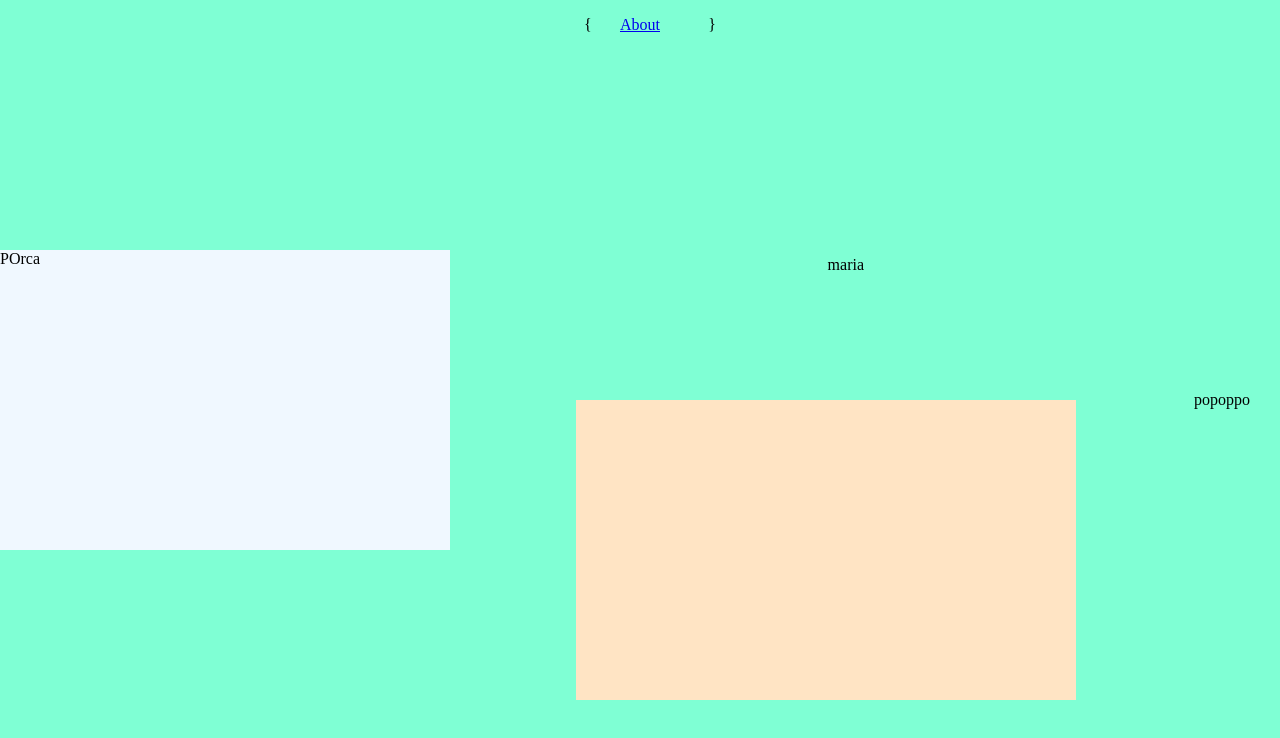
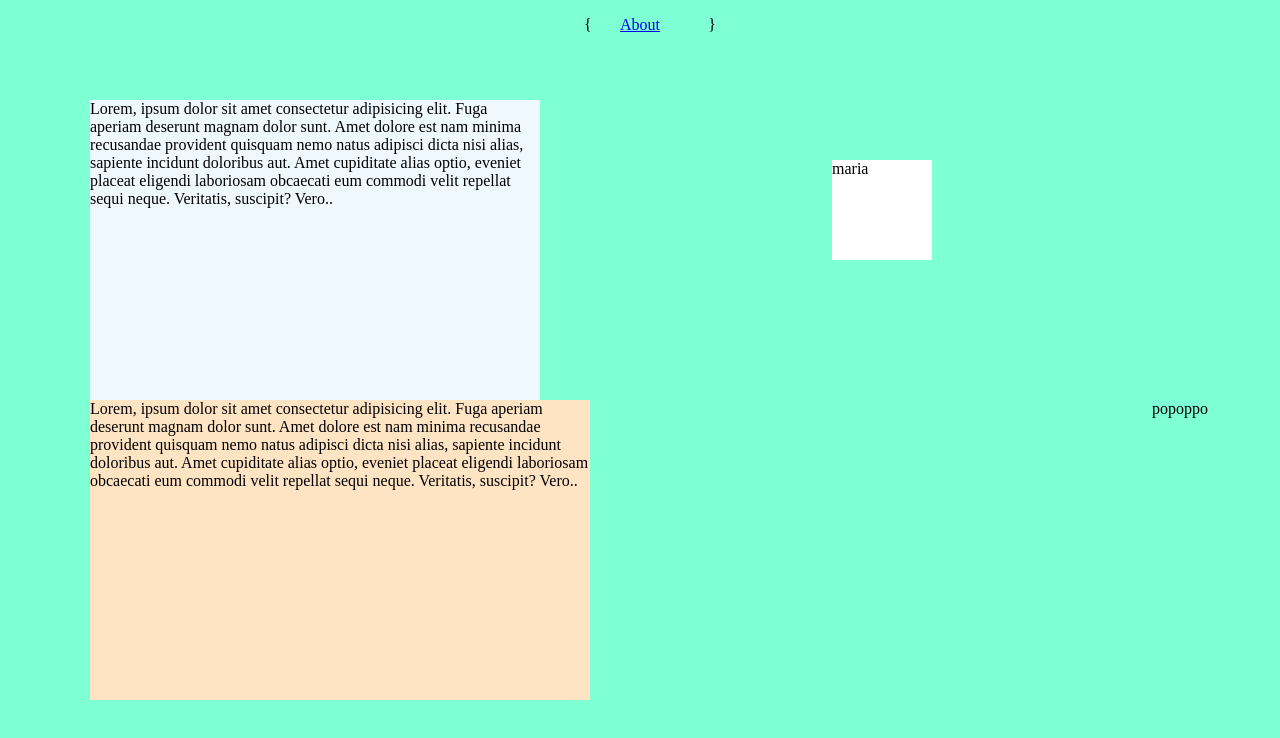
Before and after one commit to filippo-floramo/personal-site, a React (Create React App) app: page /About in a window 1280 px wide. Shown: the top 738 px of the page. Built offline with nearby package versions, Linux system fonts and the light colour scheme.

Commit message:
create new component

```diff
--- /dev/null
+++ b/src/components/Bio/BioContent.tsx
@@ -0,0 +1,22 @@
+import React from "react";
+
+
+
+export default function BioContent() {
+
+
+   return (
+      <div className="about--container">
+         <div className="about--container--content">
+            <p>
+               Lorem, ipsum dolor sit amet consectetur adipisicing elit. Fuga aperiam deserunt magnam dolor sunt. Amet dolore est nam minima recusandae provident quisquam nemo natus adipisci dicta nisi alias, sapiente incidunt doloribus aut. Amet cupiditate alias optio, eveniet placeat eligendi laboriosam obcaecati eum commodi velit repellat sequi neque. Veritatis, suscipit? Vero..
+            </p>
+         </div>
+         <div className="about--container--content">
+            <p>
+               Lorem, ipsum dolor sit amet consectetur adipisicing elit. Fuga aperiam deserunt magnam dolor sunt. Amet dolore est nam minima recusandae provident quisquam nemo natus adipisci dicta nisi alias, sapiente incidunt doloribus aut. Amet cupiditate alias optio, eveniet placeat eligendi laboriosam obcaecati eum commodi velit repellat sequi neque. Veritatis, suscipit? Vero..
+            </p>
+         </div>
+      </div>
+   )
+}
--- a/src/components/Bio/BioIndex.tsx
+++ b/src/components/Bio/BioIndex.tsx
@@ -1,4 +1,5 @@
 import React from "react";
+import BioContent from "./BioContent";
 
 
 
@@ -9,16 +10,13 @@ export default function BioIndex(): JSX.Element {
    return (
       <>
          <section className="about">
-            <div className="about--container">
-               <div className="about--container--content">POrca</div>
-               <div className="about--container--content"></div>
-            </div>
+            <BioContent />
             <div className="about--propic">
                maria
             </div>
-            <section className="arrow">
+            <div className="arrow">
                popoppo
-            </section>
+            </div>
          </section>
       </>
    )
--- a/src/components/Bio/_bio.scss
+++ b/src/components/Bio/_bio.scss
@@ -1,17 +1,14 @@
-
-
 .about {
    background-color: aquamarine;
    height: 100vh;
    width: 100%;
+   padding: 0 90px;
    display: flex;
+   align-items: center;
+   justify-content: flex-start;
 
    &--container {
       width: 100%;
-      display: flex;
-      flex-direction: column;
-      justify-content: center;
-      align-items: flex-start;
 
 
       &--content {
@@ -22,9 +19,6 @@
          z-index: 3;
 
          &:nth-of-type(2) {
-            position: absolute;
-            top: 50%;
-            left: 45%;
             background-color: bisque;
             width: 500px;
             z-index: 2;
@@ -33,14 +27,20 @@
    }
 
    .about--propic {
+      top: 20%;
+      left: 65%;
+      position: absolute;
+      height: 100px;
+      width: 100px;
       align-self: center;
-      margin-bottom: 270px;
-      margin-right: 300px;
+      background-color: white;
    }
 
-   .arrow {
-      justify-content: flex-end;
-      align-self: center;
-      padding: 0 30px;
-   }
 }
+
+.arrow {
+   position: absolute;
+   top: 50%;
+   z-index: 10;
+   left: 90%;
+}
```
